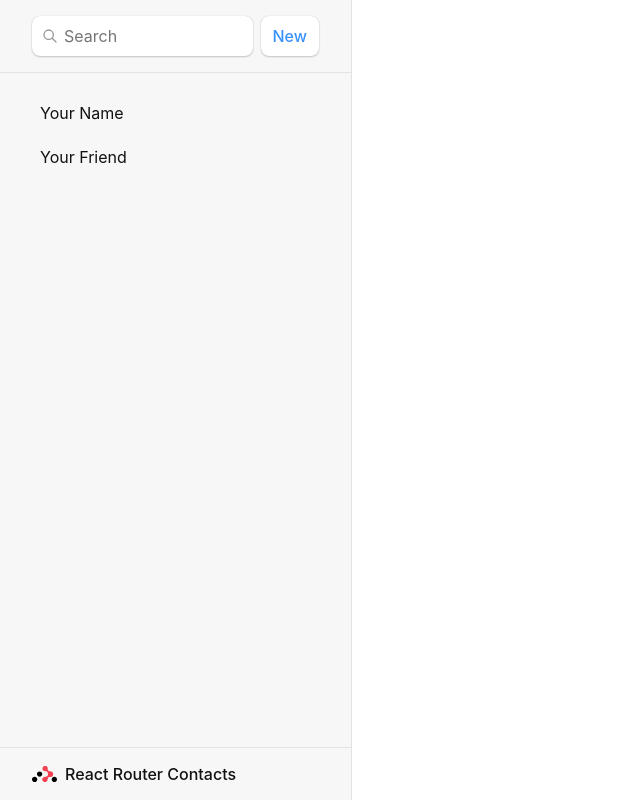
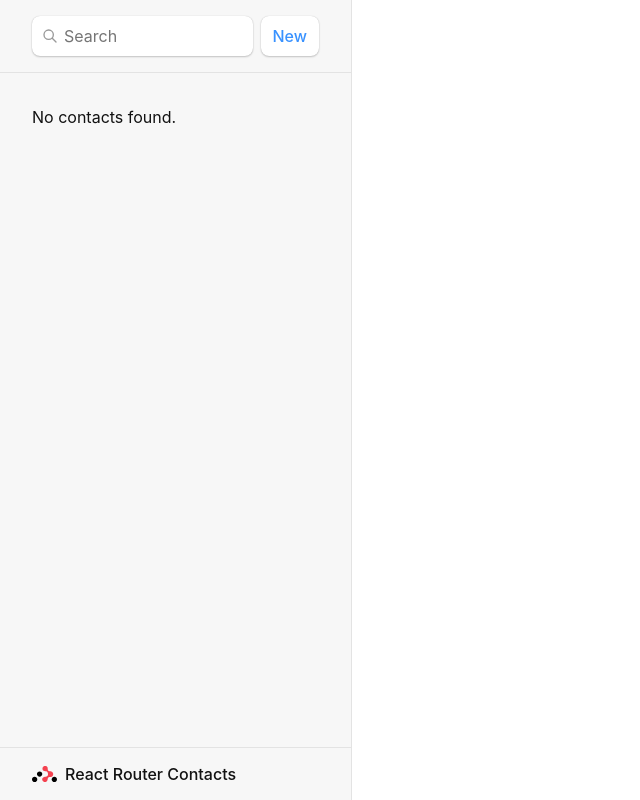
Before and after one commit to ws-rush/react-router-tutorial, a React (Vite) app: page / in a window 1280 px wide. Shown: the whole page, without its empty margins (0-640 px from the left). Built offline with nearby package versions, Linux system fonts and the light colour scheme.

Commit message:
Add root loader

```diff
--- a/src/App.tsx
+++ b/src/App.tsx
@@ -1,5 +1,5 @@
 import { RouterProvider, createBrowserRouter } from "react-router-dom";
-import RootLayout from "./layouts/RootLayout";
+import RootLayout, { rootLoader } from "./layouts/RootLayout";
 import ErrorPage from "./pages/ErrorPage";
 import Contact from "./pages/Contact";
 
@@ -8,6 +8,7 @@
     path: "/",
     element: <RootLayout />,
     errorElement: <ErrorPage.Component />,
+    loader: rootLoader,
     children: [
       {
         path: "contacts/:id",
--- a/src/layouts/RootLayout.tsx
+++ b/src/layouts/RootLayout.tsx
@@ -1,6 +1,13 @@
-import { Outlet, Link } from "react-router-dom";
+import { Outlet, Link, useLoaderData } from "react-router-dom";
+import { getContacts } from "../contacts";
+
+export async function rootLoader() {
+  const contacts: any = await getContacts();
+  return { contacts };
+}
 
 export default function RootLayout() {
+  const { contacts }: any = useLoaderData();
   return (
     <>
       <div id="sidebar">
@@ -22,14 +29,26 @@
           </form>
         </div>
         <nav>
-          <ul>
-            <li>
-              <Link to={`/contacts/1`}>Your Name</Link>
-            </li>
-            <li>
-              <Link to={`/contacts/2`}>Your Friend</Link>
-            </li>
-          </ul>
+          {contacts.length ? (
+            <ul>
+              {contacts.map((contact: any) => (
+                <li key={contact.id}>
+                  <Link to={`contacts/${contact.id}`}>
+                    {contact.first || contact.last ? (
+                      <>
+                        {contact.first} {contact.last}
+                      </>
+                    ) : (
+                      <i>No Name</i>
+                    )}{" "}
+                    {contact.favorite ? "★" : "☆"}
+                  </Link>
+                </li>
+              ))}
+            </ul>
+          ) : (
+            <p>No contacts found.</p>
+          )}
         </nav>
       </div>
       <div id="detail">
```
